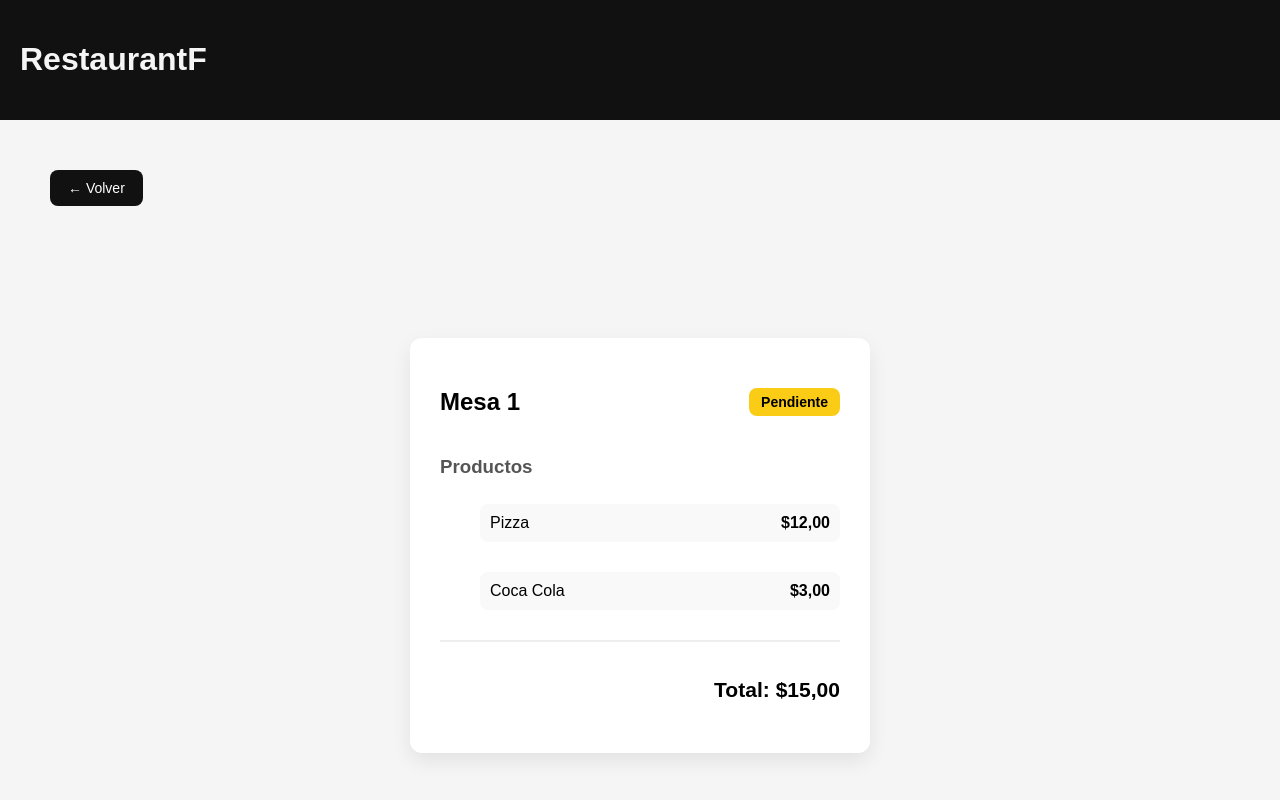
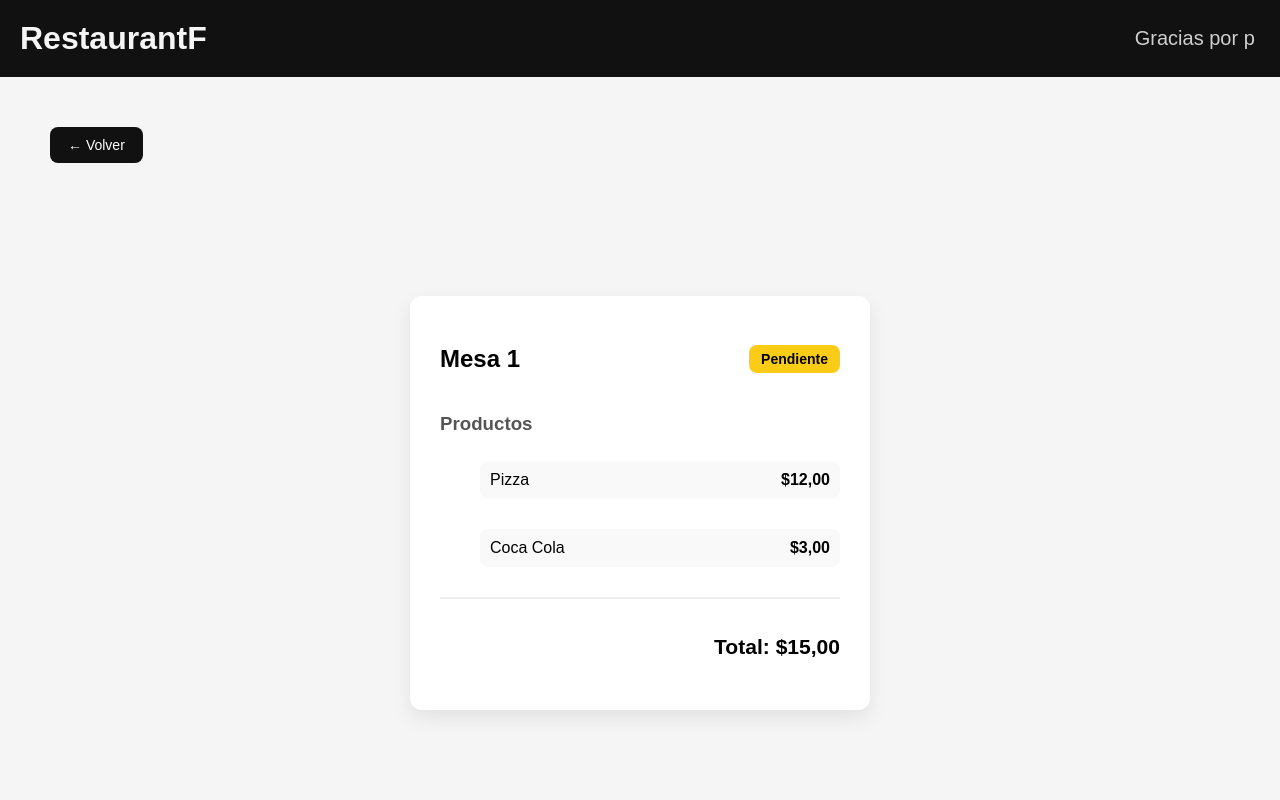
Before and after one commit to ismaelperalt/RestaurantF, a React (Vite) app: page /order/1 in a window 1280 px wide. Shown: the top 800 px of the page. Built offline with nearby package versions, Linux system fonts and the light colour scheme.

Commit message:
Agrege animacion en el nav y una libreria para realizar una animacion

```diff
--- a/src/components/Layout.tsx
+++ b/src/components/Layout.tsx
@@ -1,4 +1,6 @@
 import { Link } from "react-router-dom";
+import { TypeAnimation } from "react-type-animation";
+import '../styles/layout.css';
 
 interface LayoutProps {
   children: React.ReactNode;
@@ -8,9 +10,27 @@ export default function Layout({ children }: LayoutProps) {
   return (
     <div>
       <header className="header">
+
+        {/* Logo fijo */}
         <Link to="/">
-          <h1>RestaurantF</h1>
+          <h1 className="logo">RestaurantF</h1>
         </Link>
+
+        {/* Mensaje animado */}
+        <div className="header-message">
+          <TypeAnimation
+            sequence={[
+              "Gracias por preferirnos ❤️",
+              2500,
+              "",
+              500,
+            ]}
+            speed={60}
+            repeat={Infinity}
+            cursor={true}
+          />
+        </div>
+
       </header>
 
       <main className="container">{children}</main>
--- /dev/null
+++ b/src/styles/layout.css
@@ -0,0 +1,19 @@
+/* header en dos lados */
+.header {
+  display: flex;
+  justify-content: space-between;
+  align-items: center;
+  padding: 15px 30px;
+}
+
+/* logo fijo */
+.logo {
+  margin: 0;
+  font-weight: bold;
+}
+
+/* mensaje animado */
+.header-message {
+  font-size: 20px;
+  opacity: 0.8;
+}
```
Also changed, not shown: package.json (+5 -5 lines), 1 other file (tests, documents, lock files or other folders).
